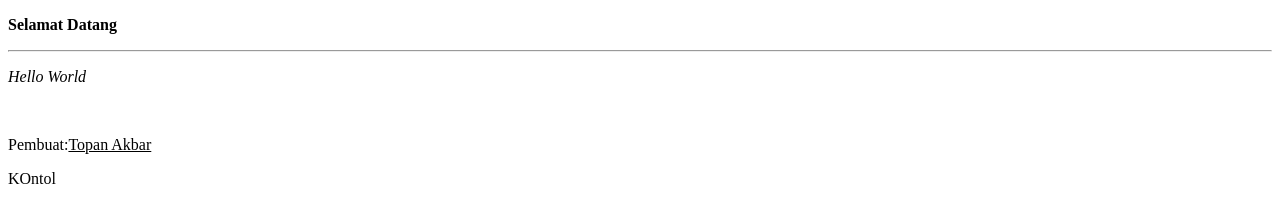
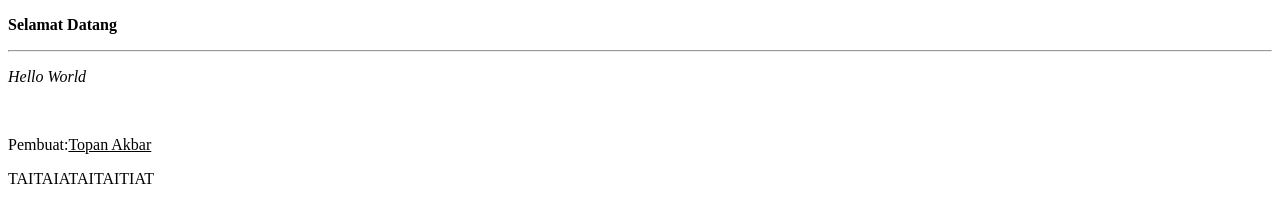
Before and after one commit to BreezyCyclone/Test, a plain HTML site: page lthan1.html in a window 1280 px wide. Drawn offline with Linux system fonts and the light colour scheme.

Commit message:
Buat perubahan

```diff
--- a/lthan1.html
+++ b/lthan1.html
@@ -10,6 +10,6 @@
     <p><i>Hello World</i></p>
     <br />
     <p>Pembuat:<u>Topan Akbar</u></p>
-    <p>KOntol</p>
+    <p>TAITAIATAITAITIAT</p>
   </body>
 </html>
```
